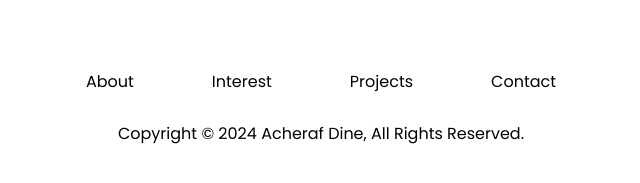
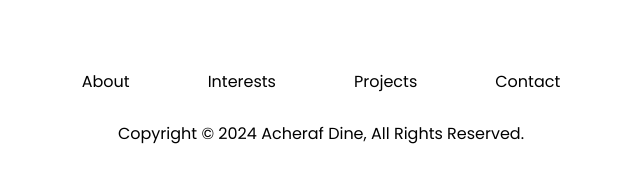
Before and after one commit to DineAbd/Acheraf-Dine_Portfolio, a plain HTML site: page index.html in a window 1280 px wide. Shown: the part 3755-3938 px from the top of the page, 319-959 px from the left. Drawn offline with Linux system fonts and the light colour scheme.

Commit message:
text corrections 2

```diff
--- a/index.html
+++ b/index.html
@@ -263,7 +263,7 @@
             <div class="nav-links-container">
                 <ul>
                     <li><a href="#about">About</a></li>
-                    <li><a href="#interest">Interest</a></li>
+                    <li><a href="#interest">Interests</a></li>
                     <li><a href="#project">Projects</a></li>
                     <li><a href="#contact">Contact</a></li>
                 </ul>
```
